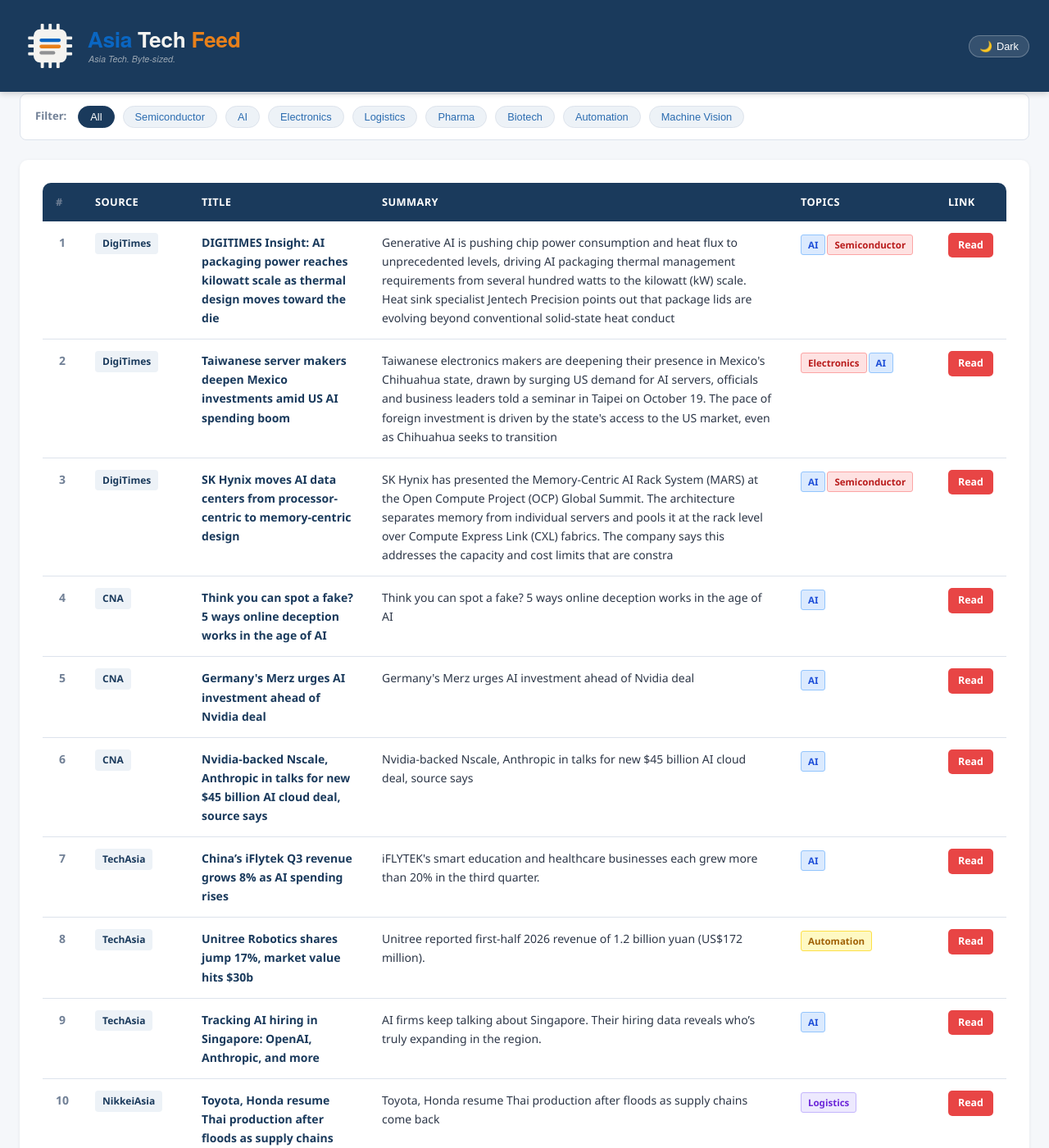
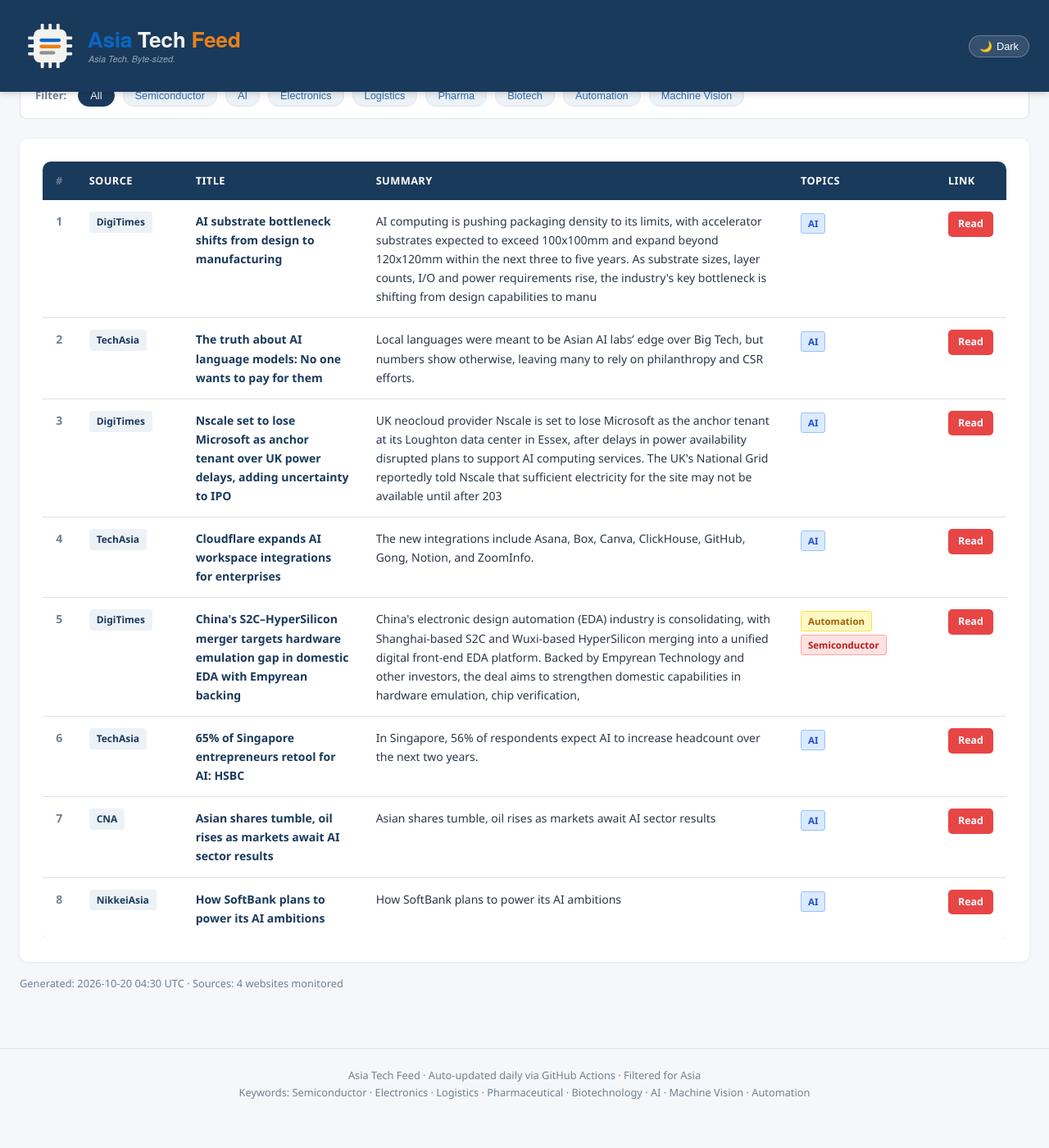
Before and after one commit to asiatechfeed/Asia-Tech-Feed, a Jekyll site: the page built from _posts/2026-10-20-asia-tech-news-digest.md, in a window 1280 px wide and 1400 px high, scrolled down 678 px. Shown: the whole window at 82% size. Built offline with Jekyll 4.4.1, drawn with Linux system fonts in a browser that asks for light colours; a script that is not in the unit is left out; after the commit the page ends 2043 px from its top, so only the background shows below that; some of the changed text lies outside the part shown.

Commit message:
📰 News digest 2026-10-20 (8 articles)

```diff
--- a/_posts/2026-10-20-asia-tech-news-digest.md
+++ b/_posts/2026-10-20-asia-tech-news-digest.md
@@ -1,16 +1,16 @@
 ---
 layout: post
 title: "Asia Tech News Digest - October 20, 2026"
-date: 2026-10-20 08:01:39 +0800
-articles_count: 11
+date: 2026-10-20 12:30:08 +0800
+articles_count: 8
 sources_count: 4
 sources: ["CNA", "DigiTimes", "NikkeiAsia", "TechAsia"]
 csv_file: /assets/data/news-2026-10-20.tsv
-featured_title: "DIGITIMES Insight: AI packaging power reaches kilowatt scale as thermal design moves toward the die"
-featured_url: "https://www.digitimes.com/news/a20261019PD243/packaging-design-genai-cooling-copper.html"
+featured_title: "AI substrate bottleneck shifts from design to manufacturing"
+featured_url: "https://www.digitimes.com/news/a20261020PD226/substrate-packaging-manufacturing-accelerator-capacity.html"
 featured_source: "DigiTimes"
-featured_summary: "Generative AI is pushing chip power consumption and heat flux to unprecedented levels, driving AI packaging thermal management requirements from several hundred watts to the kilowatt (kW) scale. Heat sink specialist Jentech Precision points out that package lids are evolving beyond conventional solid-state heat conduct"
-featured_image: "https://img.digitimes.com/newsshow/20261019pd243_files/2_2b.jpg"
+featured_summary: "AI computing is pushing packaging density to its limits, with accelerator substrates expected to exceed 100x100mm and expand beyond 120x120mm within the next three to five years. As substrate sizes, layer counts, I/O and power requirements rise, the industry's key bottleneck is shifting from design capabilities to manu"
+featured_image: "https://img.digitimes.com/newsshow/20261020pd226_files/1_2b.jpg"
 ---
 
 <table class="news-table">
@@ -28,90 +28,66 @@ featured_image: "https://img.digitimes.com/newsshow/20261019pd243_files/2_2b.jpg
 <tr>
   <td class="col-num">1</td>
   <td class="col-source"><span class="source-badge">DigiTimes</span></td>
-  <td class="col-title"><span class="article-title">DIGITIMES Insight: AI packaging power reaches kilowatt scale as thermal design moves toward the die</span></td>
-  <td class="col-summary">Generative AI is pushing chip power consumption and heat flux to unprecedented levels, driving AI packaging thermal management requirements from several hundred watts to the kilowatt (kW) scale. Heat sink specialist Jentech Precision points out that package lids are evolving beyond conventional solid-state heat conduct</td>
-  <td class="col-tags"><span class="tag ai">AI</span><span class="tag semi">Semiconductor</span></td>
-  <td class="col-link"><a class="btn-link" href="https://www.digitimes.com/news/a20261019PD243/packaging-design-genai-cooling-copper.html" target="_blank" rel="noopener">Read</a></td>
+  <td class="col-title"><span class="article-title">AI substrate bottleneck shifts from design to manufacturing</span></td>
+  <td class="col-summary">AI computing is pushing packaging density to its limits, with accelerator substrates expected to exceed 100x100mm and expand beyond 120x120mm within the next three to five years. As substrate sizes, layer counts, I/O and power requirements rise, the industry's key bottleneck is shifting from design capabilities to manu</td>
+  <td class="col-tags"><span class="tag ai">AI</span></td>
+  <td class="col-link"><a class="btn-link" href="https://www.digitimes.com/news/a20261020PD226/substrate-packaging-manufacturing-accelerator-capacity.html" target="_blank" rel="noopener">Read</a></td>
 </tr>
 <tr>
   <td class="col-num">2</td>
-  <td class="col-source"><span class="source-badge">DigiTimes</span></td>
-  <td class="col-title"><span class="article-title">Taiwanese server makers deepen Mexico investments amid US AI spending boom</span></td>
-  <td class="col-summary">Taiwanese electronics makers are deepening their presence in Mexico's Chihuahua state, drawn by surging US demand for AI servers, officials and business leaders told a seminar in Taipei on October 19. The pace of foreign investment is driven by the state's access to the US market, even as Chihuahua seeks to transition </td>
-  <td class="col-tags"><span class="tag semi">Electronics</span><span class="tag ai">AI</span></td>
-  <td class="col-link"><a class="btn-link" href="https://www.digitimes.com/news/a20261019VL214/mexico-electronics-exports-investment-development.html" target="_blank" rel="noopener">Read</a></td>
+  <td class="col-source"><span class="source-badge">TechAsia</span></td>
+  <td class="col-title"><span class="article-title">The truth about AI language models: No one wants to pay for them</span></td>
+  <td class="col-summary">Local languages were meant to be Asian AI labs’ edge over Big Tech, but numbers show otherwise, leaving many to rely on philanthropy and CSR efforts.</td>
+  <td class="col-tags"><span class="tag ai">AI</span></td>
+  <td class="col-link"><a class="btn-link" href="https://www.techinasia.com/truth-ai-language-models-pay" target="_blank" rel="noopener">Read</a></td>
 </tr>
 <tr>
   <td class="col-num">3</td>
   <td class="col-source"><span class="source-badge">DigiTimes</span></td>
-  <td class="col-title"><span class="article-title">SK Hynix moves AI data centers from processor-centric to memory-centric design</span></td>
-  <td class="col-summary">SK Hynix has presented the Memory-Centric AI Rack System (MARS) at the Open Compute Project (OCP) Global Summit. The architecture separates memory from individual servers and pools it at the rack level over Compute Express Link (CXL) fabrics. The company says this addresses the capacity and cost limits that are constra</td>
-  <td class="col-tags"><span class="tag ai">AI</span><span class="tag semi">Semiconductor</span></td>
-  <td class="col-link"><a class="btn-link" href="https://www.digitimes.com/news/a20261019VL213/sk-hynix-data-center-capacity-cxl-gpu.html" target="_blank" rel="noopener">Read</a></td>
+  <td class="col-title"><span class="article-title">Nscale set to lose Microsoft as anchor tenant over UK power delays, adding uncertainty to IPO</span></td>
+  <td class="col-summary">UK neocloud provider Nscale is set to lose Microsoft as the anchor tenant at its Loughton data center in Essex, after delays in power availability disrupted plans to support AI computing services. The UK's National Grid reportedly told Nscale that sufficient electricity for the site may not be available until after 203</td>
+  <td class="col-tags"><span class="tag ai">AI</span></td>
+  <td class="col-link"><a class="btn-link" href="https://www.digitimes.com/news/a20261020PD225/microsoft-uk-ipo-data-center-competition.html" target="_blank" rel="noopener">Read</a></td>
 </tr>
 <tr>
   <td class="col-num">4</td>
-  <td class="col-source"><span class="source-badge">CNA</span></td>
-  <td class="col-title"><span class="article-title">Think you can spot a fake? 5 ways online deception works in the age of AI</span></td>
-  <td class="col-summary">Think you can spot a fake? 5 ways online deception works in the age of AI</td>
+  <td class="col-source"><span class="source-badge">TechAsia</span></td>
+  <td class="col-title"><span class="article-title">Cloudflare expands AI workspace integrations for enterprises</span></td>
+  <td class="col-summary">The new integrations include Asana, Box, Canva, ClickHouse, GitHub, Gong, Notion, and ZoomInfo.</td>
   <td class="col-tags"><span class="tag ai">AI</span></td>
-  <td class="col-link"><a class="btn-link" href="https://www.channelnewsasia.com/interactive/ai-fake-videos-scam-quiz/%2E" target="_blank" rel="noopener">Read</a></td>
+  <td class="col-link"><a class="btn-link" href="https://www.techinasia.com/cloudflare-teams-google-clouds-wiz-ai-security" target="_blank" rel="noopener">Read</a></td>
 </tr>
 <tr>
   <td class="col-num">5</td>
-  <td class="col-source"><span class="source-badge">CNA</span></td>
-  <td class="col-title"><span class="article-title">Germany's Merz urges AI investment ahead of Nvidia deal</span></td>
-  <td class="col-summary">Germany's Merz urges AI investment ahead of Nvidia deal</td>
-  <td class="col-tags"><span class="tag ai">AI</span></td>
-  <td class="col-link"><a class="btn-link" href="https://www.channelnewsasia.com/business/germanys-merz-urges-ai-investment-ahead-nvidia-deal-6473446" target="_blank" rel="noopener">Read</a></td>
+  <td class="col-source"><span class="source-badge">DigiTimes</span></td>
+  <td class="col-title"><span class="article-title">China's S2C–HyperSilicon merger targets hardware emulation gap in domestic EDA with Empyrean backing</span></td>
+  <td class="col-summary">China's electronic design automation (EDA) industry is consolidating, with Shanghai-based S2C and Wuxi-based HyperSilicon merging into a unified digital front-end EDA platform. Backed by Empyrean Technology and other investors, the deal aims to strengthen domestic capabilities in hardware emulation, chip verification, </td>
+  <td class="col-tags"><span class="tag auto">Automation</span><span class="tag semi">Semiconductor</span></td>
+  <td class="col-link"><a class="btn-link" href="https://www.digitimes.com/news/a20261020VL212/eda-hardware-merger-design-automation.html" target="_blank" rel="noopener">Read</a></td>
 </tr>
 <tr>
   <td class="col-num">6</td>
-  <td class="col-source"><span class="source-badge">CNA</span></td>
-  <td class="col-title"><span class="article-title">Nvidia-backed Nscale, Anthropic in talks for new $45 billion AI cloud deal, source says</span></td>
-  <td class="col-summary">Nvidia-backed Nscale, Anthropic in talks for new $45 billion AI cloud deal, source says</td>
+  <td class="col-source"><span class="source-badge">TechAsia</span></td>
+  <td class="col-title"><span class="article-title">65% of Singapore entrepreneurs retool for AI: HSBC</span></td>
+  <td class="col-summary">In Singapore, 56% of respondents expect AI to increase headcount over the next two years.</td>
   <td class="col-tags"><span class="tag ai">AI</span></td>
-  <td class="col-link"><a class="btn-link" href="https://www.channelnewsasia.com/business/nvidia-backed-nscale-anthropic-in-talks-new-45-billion-ai-cloud-deal-source-says-6473376" target="_blank" rel="noopener">Read</a></td>
+  <td class="col-link"><a class="btn-link" href="https://www.techinasia.com/hsbc-expands-ai-partnership-google-cloud" target="_blank" rel="noopener">Read</a></td>
 </tr>
 <tr>
   <td class="col-num">7</td>
-  <td class="col-source"><span class="source-badge">TechAsia</span></td>
-  <td class="col-title"><span class="article-title">China’s iFlytek Q3 revenue grows 8% as AI spending rises</span></td>
-  <td class="col-summary">iFLYTEK's smart education and healthcare businesses each grew more than 20% in the third quarter.</td>
+  <td class="col-source"><span class="source-badge">CNA</span></td>
+  <td class="col-title"><span class="article-title">Asian shares tumble, oil rises as markets await AI sector results</span></td>
+  <td class="col-summary">Asian shares tumble, oil rises as markets await AI sector results</td>
   <td class="col-tags"><span class="tag ai">AI</span></td>
-  <td class="col-link"><a class="btn-link" href="https://www.techinasia.com/china-launches-global-ai-education-platform" target="_blank" rel="noopener">Read</a></td>
+  <td class="col-link"><a class="btn-link" href="https://www.channelnewsasia.com/business/asian-shares-tumble-oil-rises-markets-await-ai-sector-results-6474216" target="_blank" rel="noopener">Read</a></td>
 </tr>
 <tr>
   <td class="col-num">8</td>
-  <td class="col-source"><span class="source-badge">TechAsia</span></td>
-  <td class="col-title"><span class="article-title">Unitree Robotics shares jump 17%, market value hits $30b</span></td>
-  <td class="col-summary">Unitree reported first-half 2026 revenue of 1.2 billion yuan (US$172 million).</td>
-  <td class="col-tags"><span class="tag auto">Automation</span></td>
-  <td class="col-link"><a class="btn-link" href="https://www.techinasia.com/chinese-robotics-firm-unitree-finishes-preipo-preparations" target="_blank" rel="noopener">Read</a></td>
-</tr>
-<tr>
-  <td class="col-num">9</td>
-  <td class="col-source"><span class="source-badge">TechAsia</span></td>
-  <td class="col-title"><span class="article-title">Tracking AI hiring in Singapore: OpenAI, Anthropic, and more</span></td>
-  <td class="col-summary">AI firms keep talking about Singapore. Their hiring data reveals who’s truly expanding in the region.</td>
+  <td class="col-source"><span class="source-badge">NikkeiAsia</span></td>
+  <td class="col-title"><span class="article-title">How SoftBank plans to power its AI ambitions</span></td>
+  <td class="col-summary">How SoftBank plans to power its AI ambitions</td>
   <td class="col-tags"><span class="tag ai">AI</span></td>
-  <td class="col-link"><a class="btn-link" href="https://www.techinasia.com/visual-story/openai-anthropic-hiring-singapore" target="_blank" rel="noopener">Read</a></td>
-</tr>
-<tr>
-  <td class="col-num">10</td>
-  <td class="col-source"><span class="source-badge">NikkeiAsia</span></td>
-  <td class="col-title"><span class="article-title">Toyota, Honda resume Thai production after floods as supply chains come back</span></td>
-  <td class="col-summary">Toyota, Honda resume Thai production after floods as supply chains come back</td>
-  <td class="col-tags"><span class="tag logis">Logistics</span></td>
-  <td class="col-link"><a class="btn-link" href="https://asia.nikkei.com/business/automobiles/toyota-honda-resume-thai-production-after-floods-as-supply-chains-come-back" target="_blank" rel="noopener">Read</a></td>
-</tr>
-<tr>
-  <td class="col-num">11</td>
-  <td class="col-source"><span class="source-badge">NikkeiAsia</span></td>
-  <td class="col-title"><span class="article-title">China's DeepSeek debuts improved low-cost AI as tech doubts swirl</span></td>
-  <td class="col-summary">China's DeepSeek debuts improved low-cost AI as tech doubts swirl</td>
-  <td class="col-tags"><span class="tag ai">AI</span></td>
-  <td class="col-link"><a class="btn-link" href="https://asia.nikkei.com/business/technology/artificial-intelligence/china-s-deepseek-debuts-improved-low-cost-ai-as-tech-doubts-swirl" target="_blank" rel="noopener">Read</a></td>
+  <td class="col-link"><a class="btn-link" href="https://asia.nikkei.com/spotlight/podcasts/podcast-tech-latest/how-softbank-plans-to-power-its-ai-ambitions" target="_blank" rel="noopener">Read</a></td>
 </tr>
 </tbody>
 </table>
```
Also changed, not shown: _data/seen_urls.json (+9 -1 lines), _digest_meta.json (+22 -22 lines), assets/data/news-2026-10-20.tsv (+8 -11 lines), assets/data/search-index.json.
